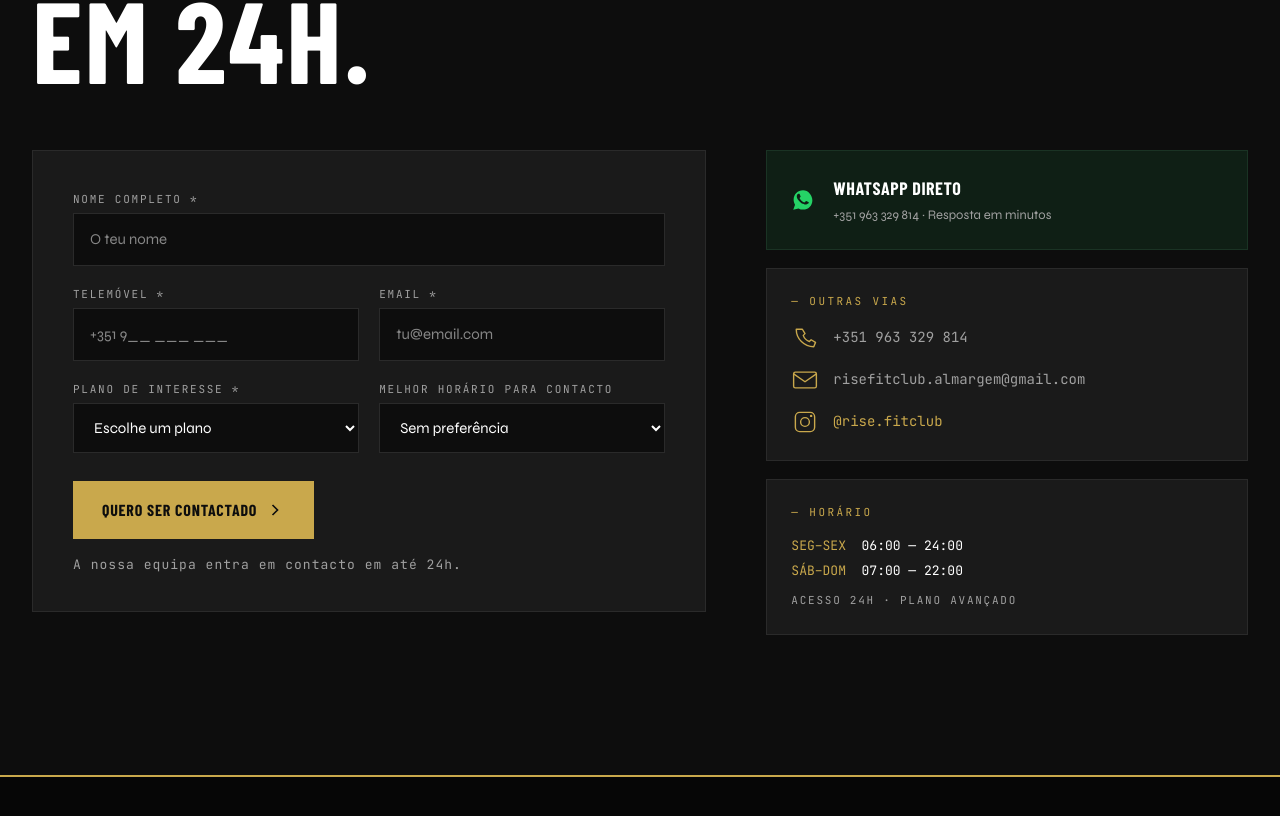
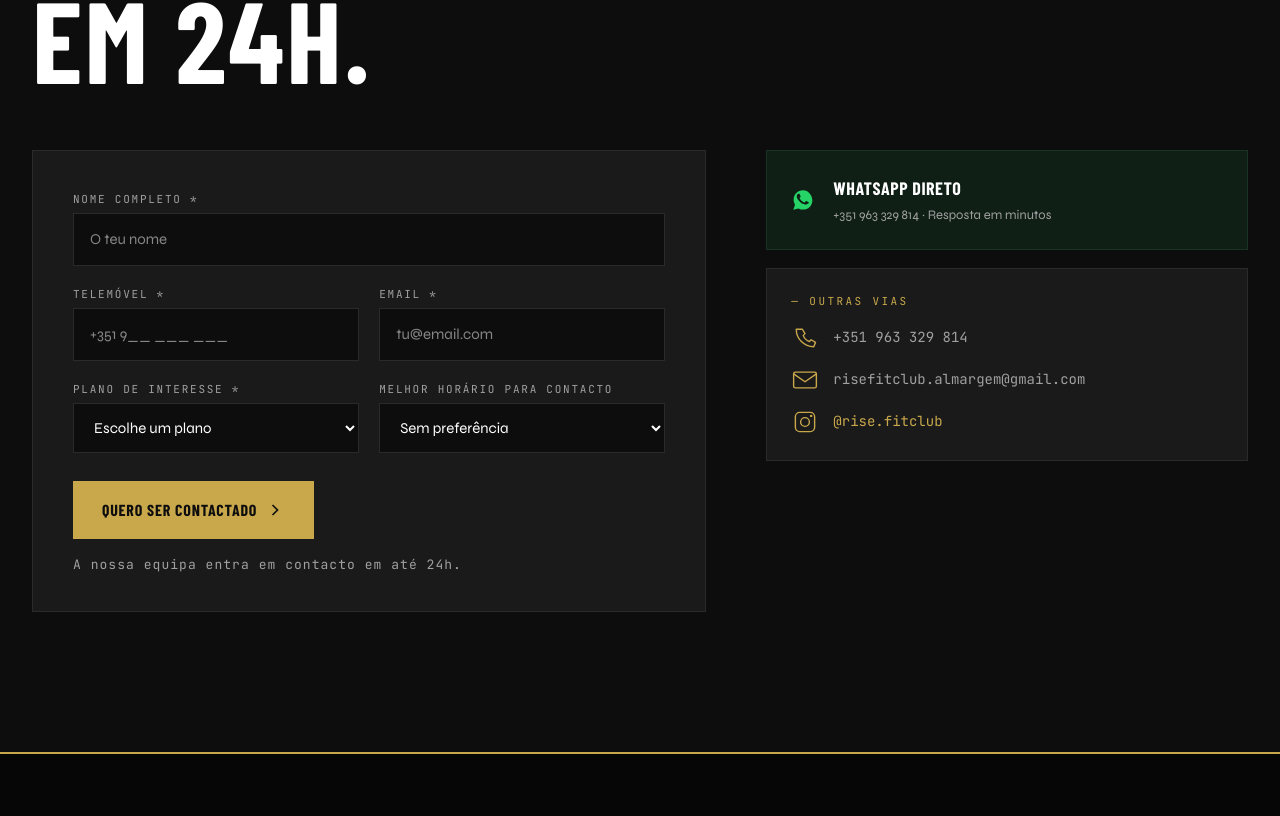
Before and after one commit to FranciscoPontes123/rise-fit-club, a Next.js app: page /contacto in a window 1280 px wide. Shown: the part 412-1228 px from the top of the page. Built offline with nearby package versions, Linux system fonts and the light colour scheme; a web font is replaced by a local one.

Commit message:
contacto: remove secção de horário

```diff
--- a/app/contacto/page.tsx
+++ b/app/contacto/page.tsx
@@ -120,30 +120,6 @@ export default function ContactoPage() {
                 </div>
               </div>
 
-              {/* Horário */}
-              <div
-                style={{
-                  padding: '24px 24px',
-                  background: 'var(--surface)',
-                  border: '1px solid var(--line)',
-                }}
-              >
-                <div className="eyebrow" style={{ marginBottom: 14 }}>— Horário</div>
-                <div style={{ fontFamily: 'var(--mono)', fontSize: 13, lineHeight: 1.9 }}>
-                  <div>
-                    <span className="gold">SEG–SEX</span>&nbsp;&nbsp;06:00 — 24:00
-                  </div>
-                  <div>
-                    <span className="gold">SÁB–DOM</span>&nbsp;&nbsp;07:00 — 22:00
-                  </div>
-                  <div
-                    className="muted"
-                    style={{ marginTop: 6, fontSize: 11, letterSpacing: '.16em', textTransform: 'uppercase' }}
-                  >
-                    ACESSO 24H · PLANO AVANÇADO
-                  </div>
-                </div>
-              </div>
             </aside>
           </div>
 
```
